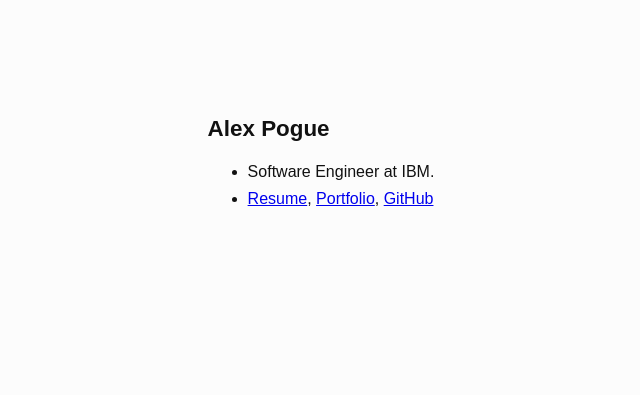
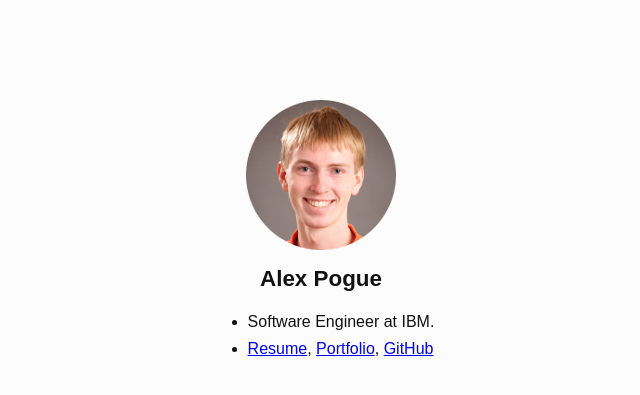
Before and after one commit to alexpogue/alexpogue.github.com, a Jekyll site: the page index.html, which Jekyll copies as it is, in a window 1280 px wide. Shown: the top 395 px of the page, without its empty margins (319-959 px from the left). Built offline with Jekyll 4.4.1, drawn with Linux system fonts in a browser that asks for light colours.

Commit message:
Add profile picture

```diff
--- a/index.html
+++ b/index.html
@@ -22,6 +22,11 @@ html,body{
 }
 #container h1 {
     font-size:1.4em;
+    text-align:center;
+}
+img {
+    display:block;
+    margin:0 auto;
 }
 </style>
 <!--[if lte IE 7]>
@@ -38,6 +43,7 @@ body {
 </head>
 <body>
 <div id="container">
+<img src="images/alex-pogue-profile.png" />
 <h1>Alex Pogue</h1>
 <ul>
 <li>Software Engineer at IBM.</li>
```
Also changed, not shown: images/alex-pogue-profile.png (added).
